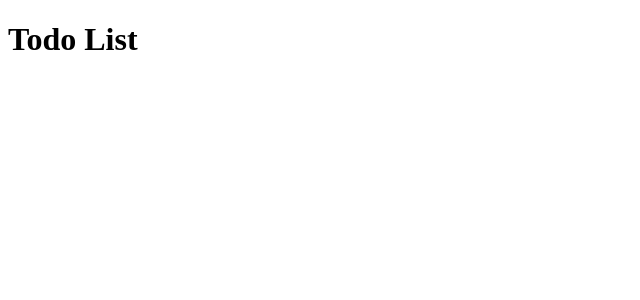
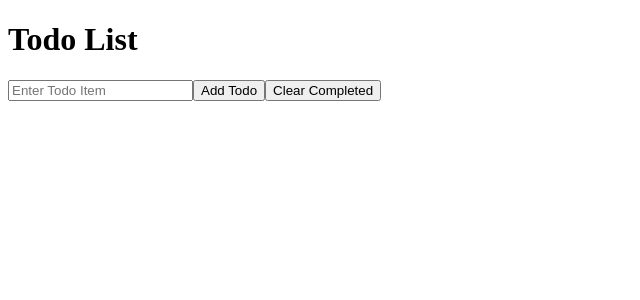
Before and after one commit to bloominstituteoftechnology/web-module-project-class-components, a React (Create React App) app: page / in a window 1280 px wide. Shown: the top 300 px of the page, without its empty margins (0-640 px from the left). Built offline with nearby package versions, Linux system fonts and the light colour scheme; the HTML template or start-up script is replaced by a standard one.

Commit message:
created simple TodoForm and two buttons without functionality

```diff
--- a/src/App.js
+++ b/src/App.js
@@ -1,5 +1,6 @@
 import React from 'react';
 import toDoList from './components/TodoList'
+import TodoForm from './components/TodoForm'
 
 class App extends React.Component {
   // you will need a place to store your state in this component.
@@ -17,6 +18,7 @@ class App extends React.Component {
     return (
       <div>
         <h1>Todo List</h1>
+        <TodoForm />
       </div>
     );
   }
--- a/src/components/TodoForm.js
+++ b/src/components/TodoForm.js
@@ -0,0 +1,19 @@
+import React from 'react'
+
+function TodoForm () {
+
+    return(
+        <div>
+            <form>
+                <input
+                type='text'
+                placeholder='Enter Todo Item'
+                />
+                <button>Add Todo</button>
+                <button>Clear Completed</button>
+            </form>
+        </div>
+    )
+}
+
+export default TodoForm
```
